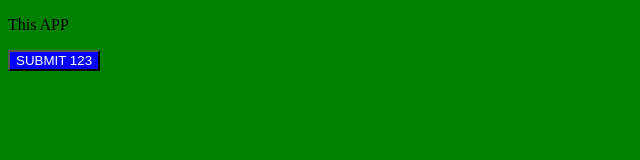
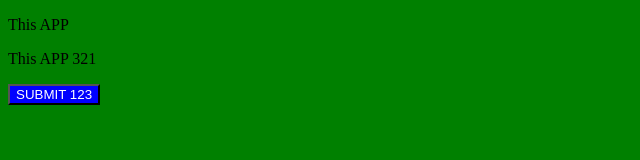
Before and after one commit to gund12/git-test, a plain HTML site: page index.html in a window 1280 px wide. Shown: the whole page, without its empty margins (0-640 px from the left). Drawn offline with Linux system fonts and the light colour scheme.

Commit message:
update update update

```diff
--- a/index.html
+++ b/index.html
@@ -10,6 +10,7 @@
 </head>
 <body>
     <p>This APP</p>
+    <p>This APP 321</p>
     <button>SUBMIT 123</button>
 
 </body>
```
